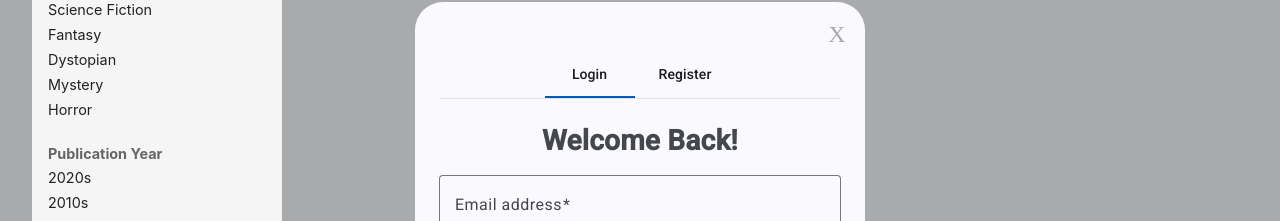
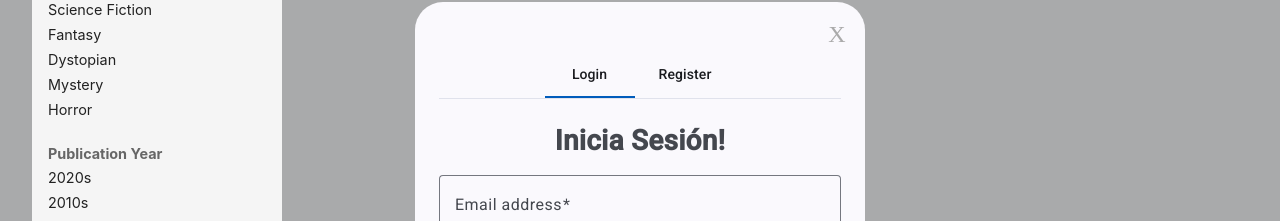
Before and after one commit to Melisa-Carrizo/ReviuBook, an Angular app: page /home in a window 1280 px wide. Both pictures are taken after a click on the button "Login". Shown: the part 181-402 px from the top of the page. Built offline with nearby package versions, Linux system fonts and the light colour scheme; no server answers.

Commit message:
Login details modifications

```diff
--- a/src/app/pages/auth/login-form/login-form.html
+++ b/src/app/pages/auth/login-form/login-form.html
@@ -3,7 +3,7 @@
   Asume que está dentro de un <mat-tab> en el AuthModalComponent.
 -->
 <div class="tab-content-wrapper">
-  <h2 class="dialog-title">Welcome Back!</h2>
+  <h2 class="dialog-title">Inicia Sesión!</h2>
 
   <form [formGroup]="loginForm" (ngSubmit)="onSubmint()" class="form-container">
 
```
